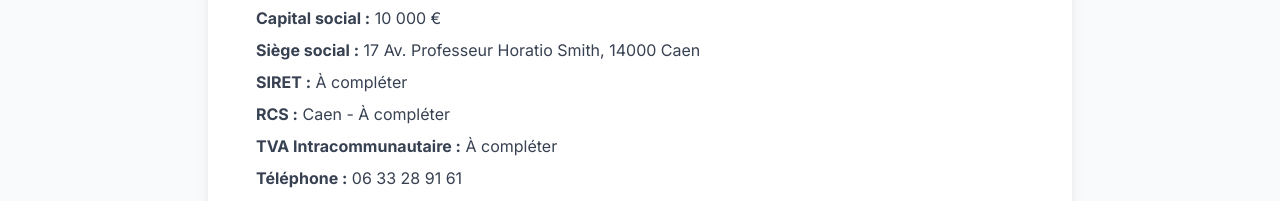
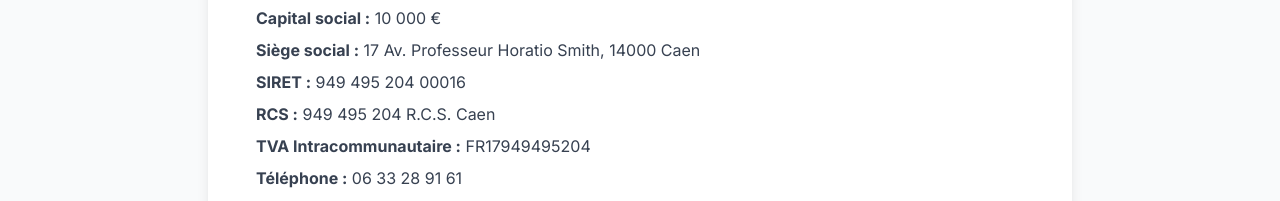
Before and after one commit to Rodqua/tarandro-site, a Next.js app: page /mentions-legales in a window 1280 px wide. Shown: the part 472-673 px from the top of the page. Built offline with nearby package versions, Linux system fonts and the light colour scheme; no server answers.

Commit message:
Update: Legal information (SIRET, RCS, TVA)

```diff
--- a/src/app/mentions-legales/page.tsx
+++ b/src/app/mentions-legales/page.tsx
@@ -43,9 +43,9 @@ export default function MentionsLegalesPage() {
                 <p><strong>Forme juridique :</strong> SARL</p>
                 <p><strong>Capital social :</strong> 10 000 €</p>
                 <p><strong>Siège social :</strong> 17 Av. Professeur Horatio Smith, 14000 Caen</p>
-                <p><strong>SIRET :</strong> À compléter</p>
-                <p><strong>RCS :</strong> Caen - À compléter</p>
-                <p><strong>TVA Intracommunautaire :</strong> À compléter</p>
+                <p><strong>SIRET :</strong> 949 495 204 00016</p>
+                <p><strong>RCS :</strong> 949 495 204 R.C.S. Caen</p>
+                <p><strong>TVA Intracommunautaire :</strong> FR17949495204</p>
                 <p><strong>Téléphone :</strong> 06 33 28 91 61</p>
                 <p><strong>Email :</strong> <a href="mailto:contact@tarandro.org" className="text-primary-600 hover:underline">contact@tarandro.org</a></p>
                 <p><strong>Directeur de la publication :</strong> Quentin TARANDRO</p>
```
